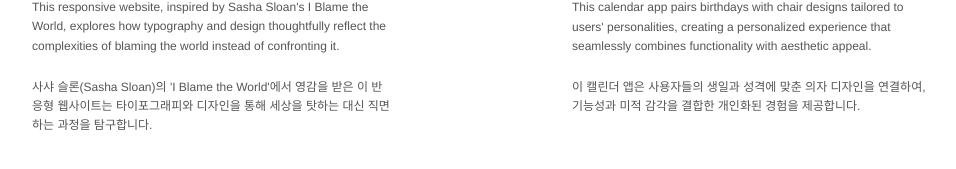
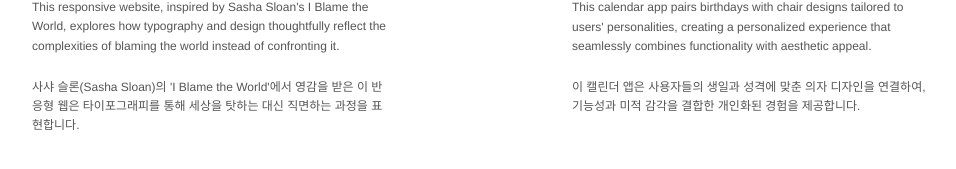
Before and after one commit to evxon/laneyson, a plain HTML site: page categories/design.html in a window 1280 px wide. Shown: the part 485-654 px from the top of the page, without its empty margins (158-1114 px from the left). Drawn offline with Linux system fonts and the light colour scheme.

Commit message:
Update design.html

```diff
--- a/categories/design.html
+++ b/categories/design.html
@@ -112,7 +112,7 @@
       This responsive website, inspired by Sasha Sloan's I Blame the World, explores how typography and design thoughtfully reflect the complexities of blaming the world instead of confronting it.
     </p>
     <p class="project-description">
-      사샤 슬론(Sasha Sloan)의 'I Blame the World'에서 영감을 받은 이 반응형 웹사이트는 타이포그래피와 디자인을 통해 세상을 탓하는 대신 직면하는 과정을 탐구합니다.
+      사샤 슬론(Sasha Sloan)의 'I Blame the World'에서 영감을 받은 이 반응형 웹은 타이포그래피를 통해 세상을 탓하는 대신 직면하는 과정을 표현합니다.
     </p>
   </section>
 
```
